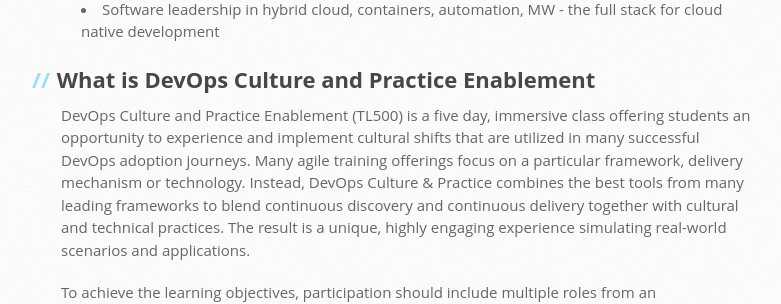
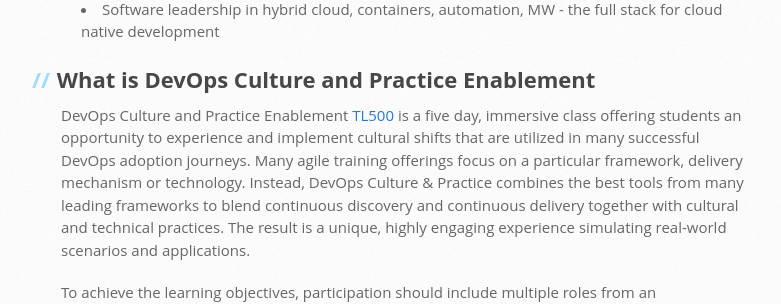
Before and after one commit to rht-labs/rht-labs.github.io, a Jekyll site: the page built from _docs/what-we-do.md, in a window 1280 px wide and 900 px high, scrolled down 2279 px. Shown: the part 267-571 px from the top of the window, without its empty margins (109-890 px from the left). Built offline with Jekyll 4.4.1, drawn with Linux system fonts in a browser that asks for light colours; some of the changed lines change nothing that is shown.

Commit message:
🐌 add some links 🐌 (#24)

```diff
--- a/_docs/what-we-do.md
+++ b/_docs/what-we-do.md
@@ -84,6 +84,6 @@
 What is DevOps Culture and Practice Enablement
 ----------------------------------------------
 
-DevOps Culture and Practice Enablement (TL500) is a five day, immersive class offering students an opportunity to experience and implement cultural shifts that are utilized in many successful DevOps adoption journeys. Many agile training offerings focus on a particular framework, delivery mechanism or technology. Instead, DevOps Culture & Practice combines the best tools from many leading frameworks to blend continuous discovery and continuous delivery together with cultural and technical practices. The result is a unique, highly engaging experience simulating real-world scenarios and applications.
+DevOps Culture and Practice Enablement [TL500](https://www.redhat.com/en/services/training/do500-devops-culture-and-practice-enablement) is a five day, immersive class offering students an opportunity to experience and implement cultural shifts that are utilized in many successful DevOps adoption journeys. Many agile training offerings focus on a particular framework, delivery mechanism or technology. Instead, DevOps Culture & Practice combines the best tools from many leading frameworks to blend continuous discovery and continuous delivery together with cultural and technical practices. The result is a unique, highly engaging experience simulating real-world scenarios and applications.
 
 To achieve the learning objectives, participation should include multiple roles from an organization. Business product owners, architects, developers, and site reliability engineers will gain the experience of working outside of their traditional silos. The daily routine simulates a real-world delivery team, where cross-functional teams learn how collaboration breeds innovation. Armed with shared experiences and best practices, the team can apply what it has learned to benefit the Department’s culture and mission success in the pursuit of new projects and improved processes.
```
